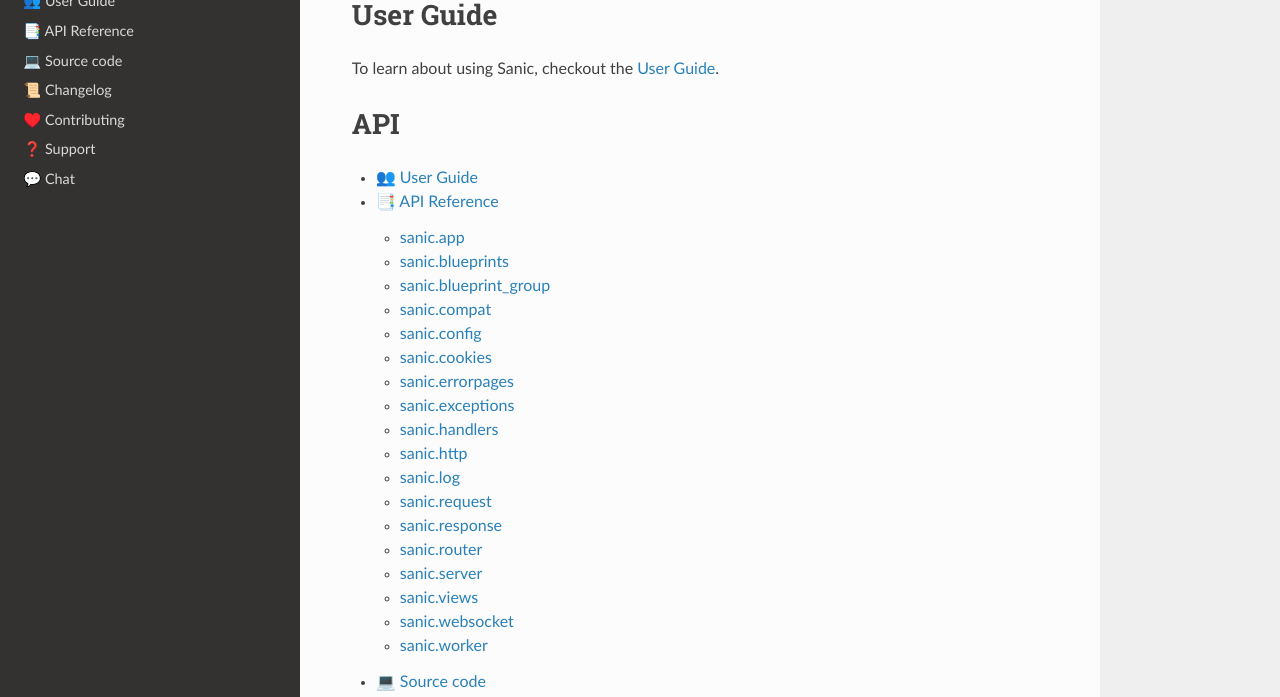
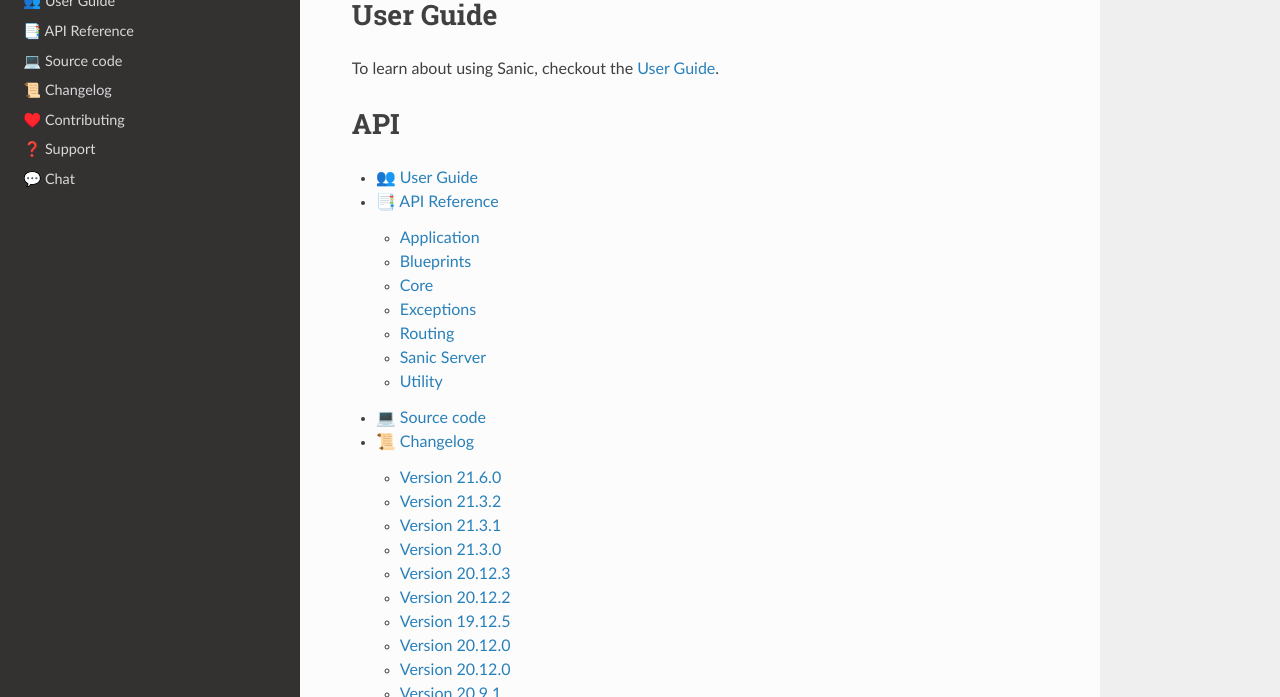
Before and after one commit to sanic-org/sanic, a Sphinx documentation site: the page built from docs/index.rst, in a window 1280 px wide and 900 px high, cut to the strip 203-900 px from the top of the window. Built offline with Sphinx 7.4.7 and the Read the Docs theme 2.0.0, drawn with Linux system fonts in a browser that asks for light colours; part of the change alters nothing that is shown.

```diff
--- a/CHANGELOG.rst
+++ b/CHANGELOG.rst
@@ -18,6 +18,7 @@ Features
     Alternatate classes on instantiation for ``Config`` and ``Sanic.ctx``
   * `#2133 <https://github.com/sanic-org/sanic/pull/2133>`_
     Implement new version of AST router
+
       * Proper differentiation between ``alpha`` and ``string`` param types
       * Adds a ``slug`` param type
       * Deprecates ``<foo:string>`` in favor of ``<foo:str>``
--- a/CONTRIBUTING.rst
+++ b/CONTRIBUTING.rst
@@ -87,7 +87,7 @@ Permform ``flake8``\ , ``black`` and ``isort`` checks.
    tox -e lint
 
 Run type annotation checks
----------------
+--------------------------
 
 ``tox`` environment -> ``[testenv:type-checking]``
 
--- /dev/null
+++ b/docs/sanic/api/app.rst
@@ -0,0 +1,17 @@
+Application
+===========
+
+sanic.app
+---------
+
+.. automodule:: sanic.app
+    :members:
+    :show-inheritance:
+    :inherited-members:
+
+sanic.config
+------------
+
+.. automodule:: sanic.config
+    :members:
+    :show-inheritance:
--- /dev/null
+++ b/docs/sanic/api/blueprints.rst
@@ -0,0 +1,17 @@
+Blueprints
+==========
+
+sanic.blueprints
+----------------
+
+.. automodule:: sanic.blueprints
+    :members:
+    :show-inheritance:
+    :inherited-members:
+
+sanic.blueprint_group
+---------------------
+
+.. automodule:: sanic.blueprint_group
+    :members:
+    :special-members:
--- /dev/null
+++ b/docs/sanic/api/core.rst
@@ -0,0 +1,47 @@
+Core
+====
+
+sanic.cookies
+-------------
+
+.. automodule:: sanic.cookies
+    :members:
+    :show-inheritance:
+
+
+sanic.handlers
+--------------
+
+.. automodule:: sanic.handlers
+    :members:
+    :show-inheritance:
+
+
+sanic.request
+-------------
+
+.. automodule:: sanic.request
+    :members:
+    :show-inheritance:
+
+sanic.response
+--------------
+
+.. automodule:: sanic.response
+    :members:
+    :show-inheritance:
+
+
+sanic.views
+-----------
+
+.. automodule:: sanic.views
+    :members:
+    :show-inheritance:
+
+sanic.websocket
+---------------
+
+.. automodule:: sanic.websocket
+    :members:
+    :show-inheritance:
--- /dev/null
+++ b/docs/sanic/api/exceptions.rst
@@ -0,0 +1,16 @@
+Exceptions
+==========
+
+sanic.errorpages
+----------------
+
+.. automodule:: sanic.errorpages
+    :members:
+    :show-inheritance:
+
+sanic.exceptions
+----------------
+
+.. automodule:: sanic.exceptions
+    :members:
+    :show-inheritance:
--- /dev/null
+++ b/docs/sanic/api/router.rst
@@ -0,0 +1,18 @@
+Routing
+=======
+
+sanic_routing models
+--------------------
+
+.. autoclass:: sanic_routing.route::Route
+    :members:
+
+.. autoclass:: sanic_routing.group::RouteGroup
+    :members:
+
+sanic.router
+------------
+
+.. automodule:: sanic.router
+    :members:
+    :show-inheritance:
--- /dev/null
+++ b/docs/sanic/api/server.rst
@@ -0,0 +1,25 @@
+Sanic Server
+============
+
+sanic.http
+----------
+
+.. automodule:: sanic.http
+    :members:
+    :show-inheritance:
+
+
+sanic.server
+------------
+
+.. automodule:: sanic.server
+    :members:
+    :show-inheritance:
+
+
+sanic.worker
+------------
+
+.. automodule:: sanic.worker
+    :members:
+    :show-inheritance:
--- /dev/null
+++ b/docs/sanic/api/utility.rst
@@ -0,0 +1,16 @@
+Utility
+=======
+
+sanic.compat
+------------
+
+.. automodule:: sanic.compat
+    :members:
+    :show-inheritance:
+
+sanic.log
+---------
+
+.. automodule:: sanic.log
+    :members:
+    :show-inheritance:
--- a/docs/sanic/api_reference.rst
+++ b/docs/sanic/api_reference.rst
@@ -1,132 +1,13 @@
 📑 API Reference
 ================
 
-sanic.app
----------
+.. toctree::
+   :maxdepth: 2
 
-.. automodule:: sanic.app
-    :members:
-    :show-inheritance:
-    :inherited-members:
-
-sanic.blueprints
-----------------
-
-.. automodule:: sanic.blueprints
-    :members:
-    :show-inheritance:
-    :inherited-members:
-
-sanic.blueprint_group
----------------------
-
-.. automodule:: sanic.blueprint_group
-    :members:
-    :special-members:
-
-
-sanic.compat
-------------
-
-.. automodule:: sanic.compat
-    :members:
-    :show-inheritance:
-
-sanic.config
-------------
-
-.. automodule:: sanic.config
-    :members:
-    :show-inheritance:
-
-sanic.cookies
--------------
-
-.. automodule:: sanic.cookies
-    :members:
-    :show-inheritance:
-
-sanic.errorpages
-----------------
-
-.. automodule:: sanic.errorpages
-    :members:
-    :show-inheritance:
-
-sanic.exceptions
-----------------
-
-.. automodule:: sanic.exceptions
-    :members:
-    :show-inheritance:
-
-sanic.handlers
---------------
-
-.. automodule:: sanic.handlers
-    :members:
-    :show-inheritance:
-
-sanic.http
-----------
-
-.. automodule:: sanic.http
-    :members:
-    :show-inheritance:
-
-sanic.log
----------
-
-.. automodule:: sanic.log
-    :members:
-    :show-inheritance:
-
-sanic.request
--------------
-
-.. automodule:: sanic.request
-    :members:
-    :show-inheritance:
-
-sanic.response
---------------
-
-.. automodule:: sanic.response
-    :members:
-    :show-inheritance:
-
-sanic.router
-------------
-
-.. automodule:: sanic.router
-    :members:
-    :show-inheritance:
-
-sanic.server
-------------
-
-.. automodule:: sanic.server
-    :members:
-    :show-inheritance:
-
-
-sanic.views
------------
-
-.. automodule:: sanic.views
-    :members:
-    :show-inheritance:
-
-sanic.websocket
----------------
-
-.. automodule:: sanic.websocket
-    :members:
-    :show-inheritance:
-
-sanic.worker
-------------
-
-.. automodule:: sanic.worker
-    :members:
-    :show-inheritance:
+   api/app
+   api/blueprints
+   api/core
+   api/exceptions
+   api/router
+   api/server
+   api/utility
--- a/docs/sanic/contributing.rst
+++ b/docs/sanic/contributing.rst
@@ -1,4 +1,4 @@
 ♥️ Contributing
-===============
+==============
 
 .. include:: ../../CONTRIBUTING.rst
```
